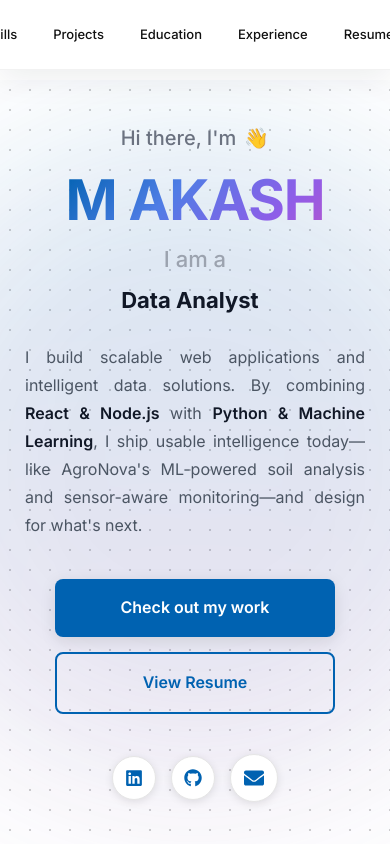
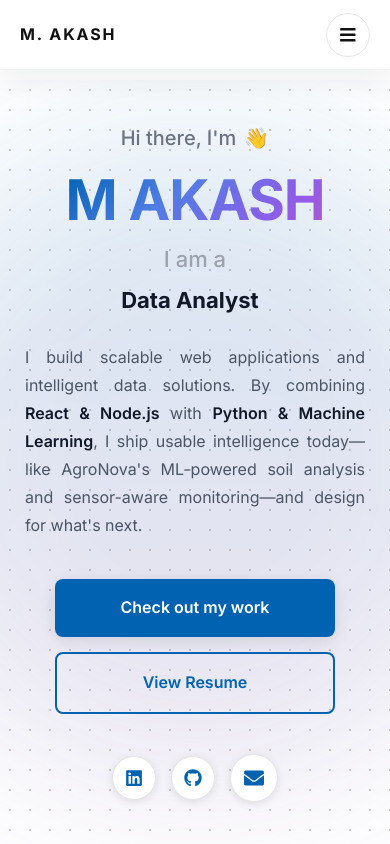
Before and after one commit to akash06959/FUTURE_FS_01, a React app: page / in a window 390 px wide. Shown: the top 844 px of the page. Built offline with nearby package versions, Linux system fonts and the light colour scheme; the HTML template or start-up script is replaced by a standard one.

Commit message:
"Mobile Optimization Done"

```diff
--- a/src/App.css
+++ b/src/App.css
@@ -160,3 +160,38 @@ a:hover {
 ::-webkit-scrollbar-thumb:hover {
   background: var(--text-light);
 }
+
+/* ============================================
+   RESPONSIVE GLOBAL SPACING
+   ============================================ */
+
+@media (max-width: 1024px) {
+  main {
+    gap: 70px;
+    padding-top: calc(var(--nav-height) + 10px);
+  }
+}
+
+@media (max-width: 768px) {
+  main {
+    gap: 60px;
+  }
+
+  section {
+    padding: 60px 0;
+  }
+}
+
+@media (max-width: 480px) {
+  main {
+    gap: 48px;
+  }
+
+  section {
+    padding: 50px 0;
+  }
+
+  h2 {
+    margin-bottom: 40px;
+  }
+}
--- a/src/App.jsx
+++ b/src/App.jsx
@@ -14,7 +14,7 @@ import './App.css';
 
 function App() {
   return (
-    <div className="App">
+    <div className="App" id="top">
       <Navbar />
       <Header />
       <main>
--- a/src/components/Navbar.css
+++ b/src/components/Navbar.css
@@ -24,10 +24,19 @@
   height: 100%;
   display: flex;
   align-items: center;
-  justify-content: center;
+  justify-content: space-between;
+  gap: 20px;
 }
 
-.navbar ul {
+.nav-brand {
+  font-size: var(--fz-lg);
+  font-weight: 700;
+  color: var(--text-heading);
+  text-transform: uppercase;
+  letter-spacing: 0.12em;
+}
+
+.nav-links {
   display: flex;
   align-items: center;
   justify-content: center;
@@ -37,11 +46,11 @@
   padding: 0;
 }
 
-.navbar li {
+.nav-links li {
   margin: 0;
 }
 
-.navbar a {
+.nav-links a {
   position: relative;
   display: inline-flex;
   align-items: center;
@@ -55,11 +64,49 @@
   transition: var(--transition);
 }
 
-.navbar a:hover {
+.nav-links a:hover {
   color: var(--accent-primary);
   background: rgba(0, 98, 177, 0.12);
   text-decoration: none;
   transform: translateY(-2px);
+}
+
+.nav-toggle {
+  display: none;
+  align-items: center;
+  justify-content: center;
+  width: 44px;
+  height: 44px;
+  border-radius: 50%;
+  border: 1px solid var(--border-subtle);
+  background: var(--bg-card);
+  color: var(--text-heading);
+  font-size: 1.1rem;
+  cursor: pointer;
+  transition: var(--transition);
+}
+
+.nav-toggle:hover {
+  background: var(--accent-light);
+  color: var(--accent-primary);
+}
+
+.nav-backdrop {
+  position: fixed;
+  top: var(--nav-height);
+  left: 0;
+  right: 0;
+  bottom: 0;
+  background: rgba(0, 0, 0, 0.5);
+  opacity: 0;
+  pointer-events: none;
+  transition: opacity 0.3s ease;
+  z-index: 900;
+}
+
+.nav-backdrop--visible {
+  opacity: 1;
+  pointer-events: auto;
 }
 
 /* ============================================
@@ -75,12 +122,47 @@
     padding: 0 20px;
   }
 
-  .navbar ul {
-    gap: 16px;
+  .nav-brand {
+    font-size: var(--fz-md);
   }
 
-  .navbar a {
-    font-size: var(--fz-xs);
-    padding: 6px 10px;
+  .nav-toggle {
+    display: flex;
+    z-index: 1100;
+  }
+
+  .nav-links {
+    position: fixed;
+    inset: var(--nav-height) 0 0 0;
+    flex-direction: column;
+    justify-content: flex-start;
+    align-items: center;
+    gap: 12px;
+    padding: 40px 20px 80px;
+    background: rgba(255, 255, 255, 0.96);
+    backdrop-filter: blur(16px);
+    -webkit-backdrop-filter: blur(16px);
+    transform: translateY(-10px);
+    opacity: 0;
+    pointer-events: none;
+    transition: opacity 0.3s ease, transform 0.3s ease;
+    z-index: 1000;
+  }
+
+  .nav-links--open {
+    opacity: 1;
+    transform: translateY(0);
+    pointer-events: auto;
+  }
+
+  .nav-links li {
+    width: 100%;
+  }
+
+  .nav-links a {
+    width: 100%;
+    font-size: var(--fz-lg);
+    padding: 14px;
+    border-radius: var(--border-radius);
   }
 }
--- a/src/components/Navbar.jsx
+++ b/src/components/Navbar.jsx
@@ -1,21 +1,76 @@
-import React from 'react';
+import React, { useEffect, useState } from 'react';
+import { FaBars, FaTimes } from 'react-icons/fa';
 import './Navbar.css';
 
+const NAV_LINKS = [
+  { href: '#about', label: 'About' },
+  { href: '#skills', label: 'Skills' },
+  { href: '#projects', label: 'Projects' },
+  { href: '#education', label: 'Education' },
+  { href: '#experience', label: 'Experience' },
+  { href: '#resume', label: 'Resume' },
+  { href: '#contact', label: 'Contact' },
+];
+
 const Navbar = () => {
+  const [isMenuOpen, setIsMenuOpen] = useState(false);
+
+  useEffect(() => {
+    const handleResize = () => {
+      if (window.innerWidth > 768) {
+        setIsMenuOpen(false);
+        document.body.style.overflow = '';
+      }
+    };
+
+    window.addEventListener('resize', handleResize);
+    return () => {
+      window.removeEventListener('resize', handleResize);
+      document.body.style.overflow = '';
+    };
+  }, []);
+
+  useEffect(() => {
+    document.body.style.overflow = isMenuOpen ? 'hidden' : '';
+  }, [isMenuOpen]);
+
+  const closeMenu = () => {
+    setIsMenuOpen(false);
+    document.body.style.overflow = '';
+  };
+
   return (
-    <nav className="navbar">
-      <div className="nav-container">
-      <ul>
-          <li><a href="#about">About</a></li>
-        <li><a href="#skills">Skills</a></li>
-        <li><a href="#projects">Projects</a></li>
-          <li><a href="#education">Education</a></li>
-          <li><a href="#experience">Experience</a></li>
-        <li><a href="#resume">Resume</a></li>
-        <li><a href="#contact">Contact</a></li>
-      </ul>
-      </div>
-    </nav>
+    <>
+      <nav className="navbar">
+        <div className="nav-container">
+          <a href="#top" className="nav-brand">
+            M. Akash
+          </a>
+          <button
+            type="button"
+            className="nav-toggle"
+            aria-label={isMenuOpen ? 'Close navigation menu' : 'Open navigation menu'}
+            onClick={() => setIsMenuOpen((prev) => !prev)}
+          >
+            {isMenuOpen ? <FaTimes /> : <FaBars />}
+          </button>
+          <ul className={`nav-links ${isMenuOpen ? 'nav-links--open' : ''}`}>
+            {NAV_LINKS.map(({ href, label }) => (
+              <li key={href}>
+                <a href={href} onClick={closeMenu}>
+                  {label}
+                </a>
+              </li>
+            ))}
+          </ul>
+        </div>
+      </nav>
+      <div
+        className={`nav-backdrop ${isMenuOpen ? 'nav-backdrop--visible' : ''}`}
+        onClick={closeMenu}
+        aria-hidden="true"
+      />
+    </>
   );
 };
 
--- a/src/components/Projects.css
+++ b/src/components/Projects.css
@@ -30,7 +30,7 @@
 
 .projects-grid {
   display: grid;
-  grid-template-columns: repeat(auto-fit, minmax(350px, 1fr));
+  grid-template-columns: repeat(auto-fit, minmax(280px, 1fr));
   gap: 30px;
 }
 
@@ -442,3 +442,31 @@
     right: 12px;
   }
 }
+
+@media (max-width: 600px) {
+  .project-buttons {
+    flex-direction: column;
+  }
+
+  .project-btn {
+    width: 100%;
+  }
+}
+
+@media (max-width: 480px) {
+  .projects-container {
+    padding: 32px 20px;
+  }
+
+  .project-image {
+    height: 200px;
+  }
+
+  .project-content {
+    padding: 24px 20px;
+  }
+
+  .project-description {
+    font-size: var(--fz-sm);
+  }
+}
```
